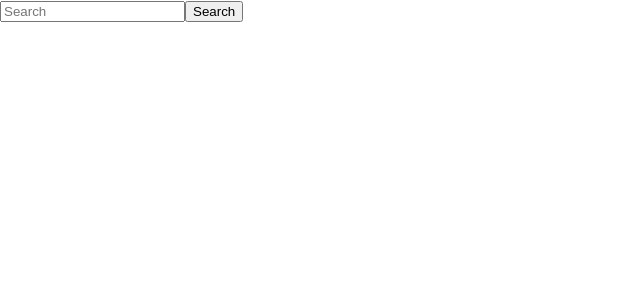
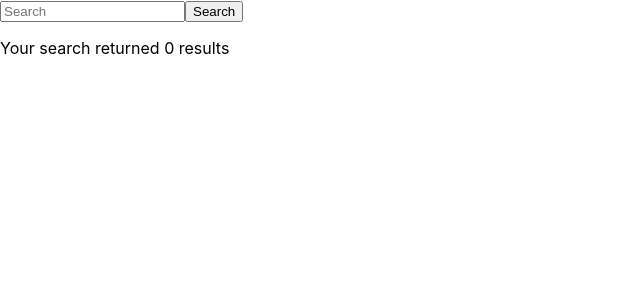
Before and after one commit to akenzua/sky-react, a React (Create React App) app: page / in a window 1280 px wide. Shown: the top 300 px of the page, without its empty margins (0-640 px from the left). Built offline with nearby package versions, Linux system fonts and the light colour scheme.

Commit message:
create and use pagination hook

```diff
--- a/src/components/Results.js
+++ b/src/components/Results.js
@@ -1,8 +1,12 @@
 import React from "react";
 
-const Results = ({ currentResults }) => {
+const Results = ({ currentResults, loading, total }) => {
+  if (loading) {
+    return <h2>Loading...</h2>;
+  }
   return (
     <div className="results">
+      <p className="results-count">Your search returned {total} results</p>
       {currentResults.map((result, i) => (
         <a
           className="result"
--- /dev/null
+++ b/src/hooks/usePagination.js
@@ -0,0 +1,15 @@
+import { useState } from "react";
+
+const usePagination = (results, resultPerPage) => {
+  const [currentPage, setCurrentPage] = useState(1);
+
+  const indexOfLastResult = currentPage * resultPerPage;
+  const indexOfFirstResult = indexOfLastResult - resultPerPage;
+  const currentResults = results.slice(indexOfFirstResult, indexOfLastResult);
+  const paginate = (pageNumber) => setCurrentPage(pageNumber);
+  const totalResult = results.length;
+
+  return [currentResults, paginate, totalResult];
+};
+
+export default usePagination;
--- a/src/pages/Search.js
+++ b/src/pages/Search.js
@@ -1,11 +1,17 @@
 import React, { useState, useCallback } from "react";
 import Results from "../components/Results";
+import usePagination from "../hooks/usePagination";
 
 const Search = () => {
   const [searchTerm, setSearchTerm] = useState("");
   const [results, setResults] = useState([]);
   const [, setError] = useState(null);
   const [loading, setLoading] = useState(false);
+  const [resultPerPage] = useState(10);
+  const [currentResults, paginate, totalResult] = usePagination(
+    results,
+    resultPerPage
+  );
 
   // Define searchHistory state
   //   const [searchHistory, setSearchHistory] = useState([]);
@@ -72,7 +78,11 @@ const Search = () => {
         </button>
       </div>
 
-      <Results currentResults={results} />
+      <Results
+        currentResults={currentResults}
+        loading={loading}
+        total={totalResult}
+      />
     </main>
   );
 };
```
